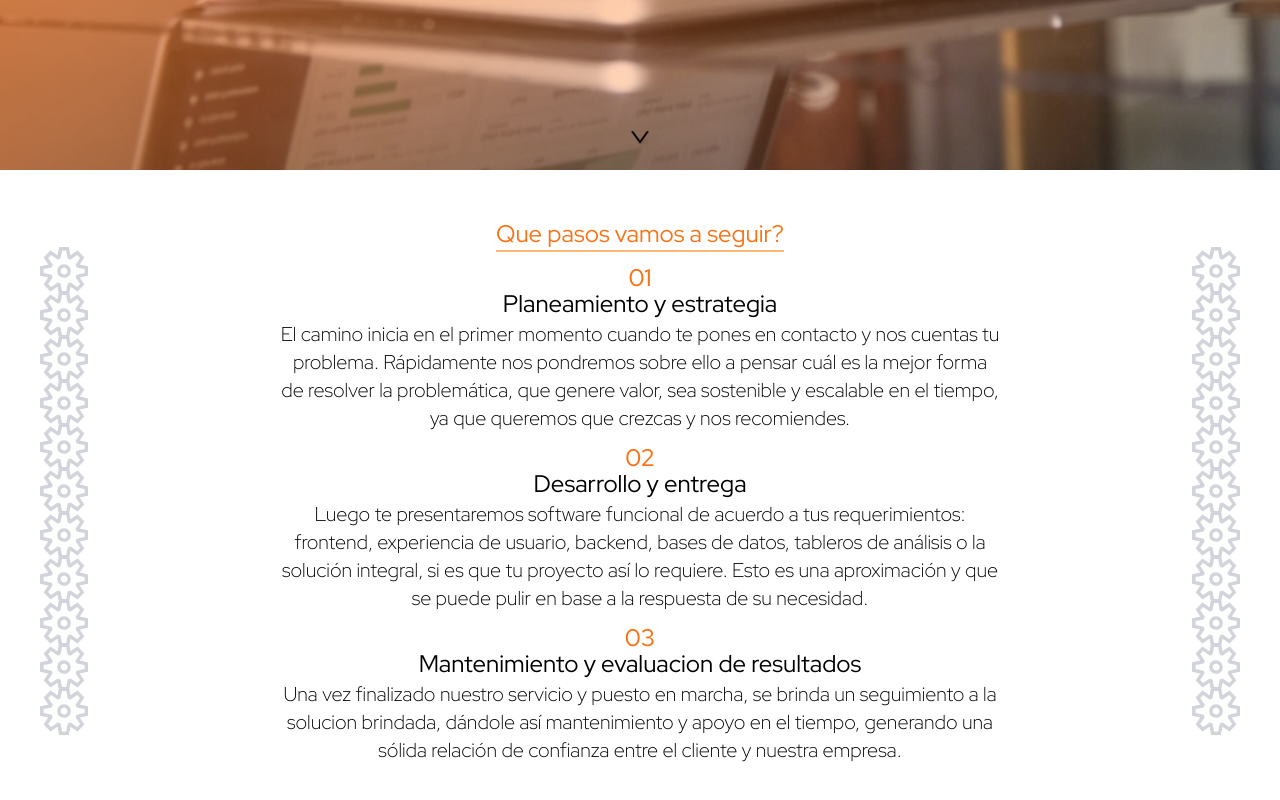
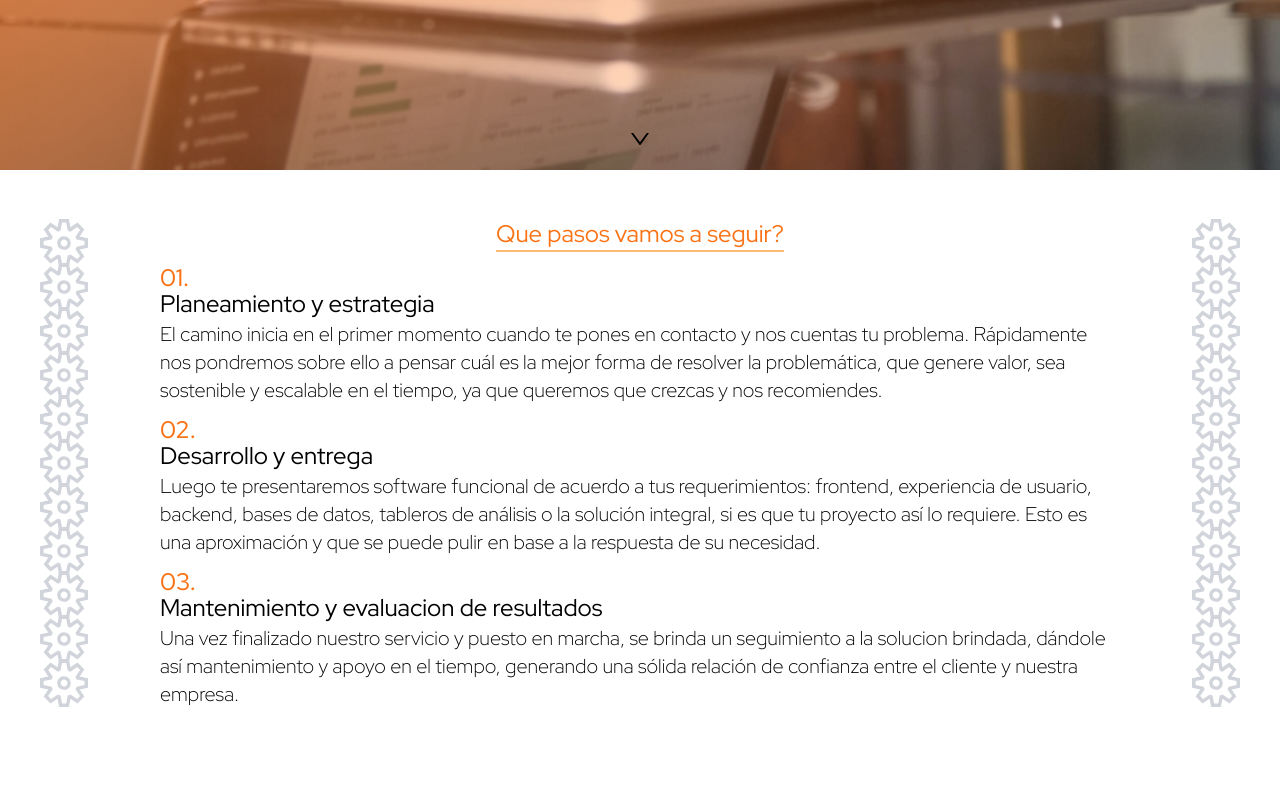
Before and after one commit to Devink-Solutions/devink, a Next.js app: page / in a window 1280 px wide. Shown: the part 630-1430 px from the top of the page. After the commit the page ends 1386 px from the top, so only its background shows below. Built offline with nearby package versions, Linux system fonts and the light colour scheme; what tailwindcss-animated would draw is missing.

Commit message:
Adding intersection observer hook for animations

```diff
--- a/components/Card.js
+++ b/components/Card.js
@@ -1,6 +1,14 @@
-const Card = ({ logo, title, text, especial }) => {
+'use client'
+import useObserver from '@/hooks/useObserver'
+
+const Card = ({ logo, title, text, className }) => {
+  const [ref, inView] = useObserver({ threshold: 0.5 })
   return (
-    <section className={`flex flex-col text-center ${especial} w-full`}>
+    <section
+      ref={ref}
+      className={`flex w-2/3 flex-col ${className} w-full ${
+        inView ? 'animate-fade-right animate-ease-in-out' : 'opacity-0'
+      }`}>
       <h3 className='text-2xl font-medium  leading-5 text-orange-500'>
         {logo || ''}
       </h3>
--- a/components/Steps.js
+++ b/components/Steps.js
@@ -2,27 +2,29 @@ import Card from '../components/Card'
 import GearColumn from '../components/GearColumn'
 const cards = [
   {
-    logo: '01',
+    logo: '01.',
     title: 'Planeamiento y estrategia',
     text: 'El camino inicia en el primer momento cuando te pones en contacto y nos cuentas tu problema. Rápidamente nos pondremos sobre ello a pensar cuál es la mejor forma de resolver la problemática, que genere valor, sea sostenible  y escalable en el tiempo, ya que queremos que crezcas y nos recomiendes.'
   },
   {
-    logo: '02',
+    logo: '02.',
     title: 'Desarrollo y entrega',
-    text: 'Luego te presentaremos software funcional de acuerdo a tus requerimientos: frontend, experiencia de usuario, backend, bases de datos, tableros de análisis o la solución integral, si es que tu proyecto así lo requiere. Esto es una aproximación y que se puede pulir en base a la respuesta de su necesidad.'
+    text: 'Luego te presentaremos software funcional de acuerdo a tus requerimientos: frontend, experiencia de usuario, backend, bases de datos, tableros de análisis o la solución integral, si es que tu proyecto así lo requiere. Esto es una aproximación y que se puede pulir en base a la respuesta de su necesidad.',
+    special: 'animate-delay-75'
   },
   {
-    logo: '03',
+    logo: '03.',
     title: 'Mantenimiento y evaluacion de resultados',
-    text: 'Una vez finalizado nuestro servicio y puesto en marcha, se brinda un seguimiento a la solucion brindada, dándole así mantenimiento y apoyo en el tiempo, generando una sólida relación de confianza entre el cliente y nuestra empresa.'
+    text: 'Una vez finalizado nuestro servicio y puesto en marcha, se brinda un seguimiento a la solucion brindada, dándole así mantenimiento y apoyo en el tiempo, generando una sólida relación de confianza entre el cliente y nuestra empresa.',
+    special: 'animate-delay-150'
   }
 ]
 const Steps = () => {
   return (
     <section className='relative flex w-full items-center  justify-between py-12 px-10'>
       <GearColumn />
-      <div className='flex w-full flex-col items-center gap-4 md:w-3/5'>
-        <h3 className='border-b-2 border-orange-300 text-xl text-orange-500 lg:text-2xl'>
+      <div className='flex w-full flex-col items-center gap-4 md:w-4/5'>
+        <h3 className='border-b-2 border-orange-300 w-fit text-xl text-orange-500 lg:text-2xl'>
           Que pasos vamos a seguir?
         </h3>
         {cards.map((x) => (
@@ -31,6 +33,7 @@ const Steps = () => {
             title={x.title}
             text={x.text}
             key={cards.indexOf(x)}
+            className={x.special}
           />
         ))}
       </div>
--- /dev/null
+++ b/hooks/useObserver.js
@@ -0,0 +1,20 @@
+import { useEffect, useState } from 'react'
+
+export default function useObserver (options) {
+  const [ref, setRef] = useState(null)
+  const [inView, setInView] = useState(false)
+
+  useEffect(() => {
+    if (!ref) return
+
+    const observer = new IntersectionObserver(([entry]) => {
+      setInView(entry.isIntersecting)
+    }, options)
+
+    observer.observe(ref)
+
+    return () => observer.disconnect()
+  }, [ref, options])
+
+  return [setRef, inView]
+}
```
